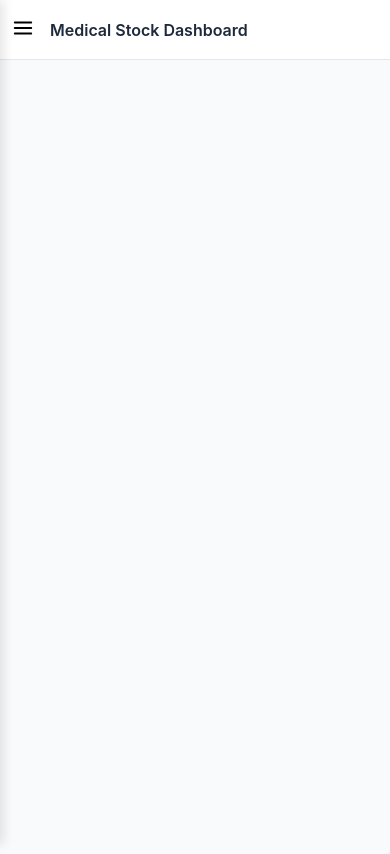
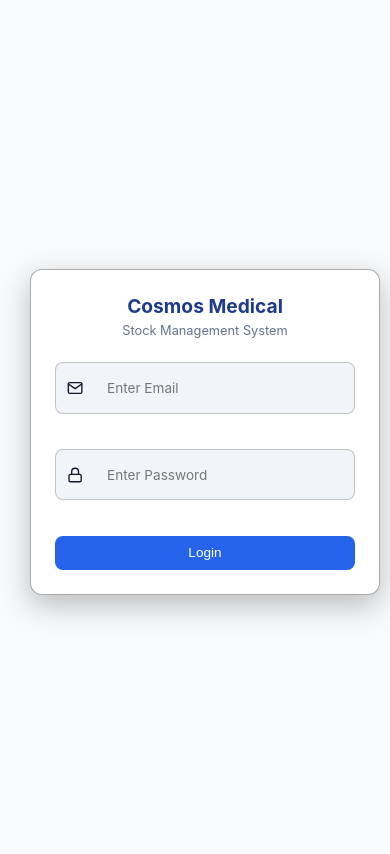
Before and after one commit to anjali123d/cosmos_medical_software, a React (Vite) app in the folder medical-frontend/: page /login in a window 390 px wide. Built offline with nearby package versions, Linux system fonts and the light colour scheme.

Commit message:
login added to software

```diff
--- a/medical-frontend/src/App.css
+++ b/medical-frontend/src/App.css
@@ -75,3 +75,8 @@
         margin-left: 0;
     }
 }
+
+/* Login page full width */
+.login-layout {
+    margin-left: 0 !important;
+}
--- a/medical-frontend/src/App.jsx
+++ b/medical-frontend/src/App.jsx
@@ -1,4 +1,4 @@
-import { BrowserRouter as Router, Routes, Route } from "react-router-dom";
+import { BrowserRouter as Router, Routes, Route, useLocation,Navigate } from "react-router-dom";
 import { useState } from "react";
 import Dashboard from "./pages/Dashboard";
 import AddItem from "./pages/AddItem";
@@ -6,45 +6,88 @@ import AddPatient from "./pages/AddPatient";
 import IssueItem from "./pages/IssueItem";
 import ReturnItem from "./pages/ReturnItem";
 import Sidebar from "./components/Sidebar";
-import Navbar from "./components/Navbar";   // ✅ Add Navbar
+import Navbar from "./components/Navbar";
+import Login from "./components/Login";
+import ProtectedRoute from "./components/ProtectedRoute";
 import "./App.css";
 
-function App() {
+function Layout() {
   const [isSidebarOpen, setSidebarOpen] = useState(false);
+  const location = useLocation();
 
   const toggleSidebar = () => {
     setSidebarOpen(!isSidebarOpen);
   };
 
+  const isLoginPage = location.pathname === "/login";
+
   return (
-    <Router>
-      <div className="app-layout">
+    <div className="app-layout">
 
-        {/* Sidebar */}
+      {/* Sidebar only if NOT login */}
+      {!isLoginPage && (
         <Sidebar
           isOpen={isSidebarOpen}
           toggleSidebar={toggleSidebar}
         />
+      )}
 
-        {/* Main Content */}
-        <div className="main-wrapper">
+      <div className={`main-wrapper ${isLoginPage ? "login-layout" : ""}`}>
 
-          {/* Navbar at top */}
+        {/* Navbar only if NOT login */}
+        {!isLoginPage && (
           <Navbar toggleSidebar={toggleSidebar} />
+        )}
 
-          {/* Page Content */}
-          <div className="page-content">
-            <Routes>
-              <Route path="/" element={<Dashboard />} />
-              <Route path="/add-item" element={<AddItem />} />
-              <Route path="/add-patient" element={<AddPatient />} />
-              <Route path="/issue" element={<IssueItem />} />
-              <Route path="/return" element={<ReturnItem />} />
-            </Routes>
-          </div>
+        <div className="page-content">
+          <Routes>
 
+            <Route path="/login" element={<Login />} />
+
+            <Route path="/" element={
+              <ProtectedRoute>
+                <Dashboard />
+              </ProtectedRoute>
+            } />
+
+            <Route path="/add-item" element={
+              <ProtectedRoute>
+                <AddItem />
+              </ProtectedRoute>
+            } />
+
+            <Route path="/add-patient" element={
+              <ProtectedRoute>
+                <AddPatient />
+              </ProtectedRoute>
+            } />
+
+            <Route path="/issue" element={
+              <ProtectedRoute>
+                <IssueItem />
+              </ProtectedRoute>
+            } />
+
+            <Route path="/return" element={
+              <ProtectedRoute>
+                <ReturnItem />
+              </ProtectedRoute>
+            } />
+
+            {/* Redirect unknown routes */}
+            <Route path="*" element={<Navigate to="/" />} />
+
+          </Routes>
         </div>
       </div>
+    </div>
+  );
+}
+
+function App() {
+  return (
+    <Router>
+      <Layout />
     </Router>
   );
 }
--- /dev/null
+++ b/medical-frontend/src/components/Login.css
@@ -0,0 +1,174 @@
+.login-container {
+    min-height: 100vh;
+    display: flex;
+    justify-content: center;
+    align-items: center;
+    padding: 1rem;
+    position: absolute;
+    z-index: 999;
+    width: 100%;
+}
+
+.login-card {
+    width: 100%;
+    max-width: 380px;
+    background: #ffffff;
+    padding: 2rem;
+    border-radius: 16px;
+    box-shadow: 0 10px 30px rgba(0, 0, 0, 0.253);
+    text-align: center;
+    border: solid 1px rgba(0, 0, 0, 0.336);
+}
+
+.login-header h2 {
+    margin-bottom: 0.3rem;
+    color: #1e3a8a;
+}
+
+.login-header p {
+    font-size: 0.9rem;
+    color: #64748b;
+    margin-bottom: 1.5rem;
+}
+
+.login-form {
+    display: flex;
+    flex-direction: column;
+    gap: 1rem;
+}
+
+.input-group {
+    display: flex;
+    align-items: center;
+    background: #f1f5f9;
+    padding: 0.2rem 0.8rem;
+    border-radius: 8px;
+    gap: 0.5rem;
+    border: solid 1px rgba(0, 0, 0, 0.199);
+}
+
+.input-group input {
+    border: none;
+    outline: none;
+    background: transparent;
+    width: 100%;
+    font-size: 0.95rem;
+}
+
+.login-btn {
+    padding: 0.7rem;
+    background: #2563eb;
+    color: white;
+    border: none;
+    border-radius: 8px;
+    font-weight: 500;
+    cursor: pointer;
+    transition: 0.3s ease;
+}
+
+.login-btn:hover {
+    background: #1d4ed8;
+}
+
+.login-btn:disabled {
+    background: #93c5fd;
+    cursor: not-allowed;
+}
+
+.login-error {
+    background: #fee2e2;
+    color: #dc2626;
+    padding: 0.6rem;
+    border-radius: 6px;
+    font-size: 0.85rem;
+}
+
+.login-footer {
+    margin-top: 1.5rem;
+    font-size: 0.75rem;
+    color: #94a3b8;
+}
+
+/* ===== Responsive Design ===== */
+
+/* Tablet */
+@media (max-width: 768px) {
+
+    .login-card {
+        max-width: 340px;
+        padding: 1.8rem;
+        border-radius: 14px;
+    }
+
+    .login-header h2 {
+        font-size: 1.4rem;
+    }
+
+    .login-header p {
+        font-size: 0.85rem;
+    }
+
+    .input-group {
+        padding: 0.6rem 0.8rem;
+    }
+
+    .login-btn {
+        padding: 0.65rem;
+        font-size: 0.9rem;
+    }
+}
+
+/* Mobile */
+@media (max-width: 480px) {
+
+    .login-container {
+        padding: 1rem;
+    }
+
+    .login-card {
+        max-width: 98%;
+        padding: 1.5rem;
+        border-radius: 12px;
+    }
+
+    .login-header h2 {
+        font-size: 1.2rem;
+    }
+
+    .login-header p {
+        font-size: 0.8rem;
+    }
+
+    .input-group {
+        padding: 0.3rem 0.7rem;
+    }
+
+    .input-group input {
+        font-size: 0.85rem;
+    }
+
+    .login-btn {
+        padding: 0.6rem;
+        font-size: 0.85rem;
+    }
+
+    .login-footer {
+        font-size: 0.7rem;
+    }
+}
+
+/* Extra Small Devices */
+@media (max-width: 360px) {
+
+    .login-card {
+        padding: 1rem;
+    }
+
+    .login-header h2 {
+        font-size: 1.1rem;
+    }
+
+    .input-group {
+        gap: 0.4rem;
+    }
+}
--- /dev/null
+++ b/medical-frontend/src/components/Login.jsx
@@ -0,0 +1,101 @@
+import { useState, useEffect } from "react";
+import "./Login.css";
+import { Mail, Lock } from "react-feather";
+import { useNavigate } from "react-router-dom";
+
+const Login = () => {
+    const navigate = useNavigate();
+
+    const [form, setForm] = useState({
+        email: "",
+        password: ""
+    });
+
+    const [error, setError] = useState("");
+    const [loading, setLoading] = useState(false);
+
+    const STATIC_EMAIL = "admin@cosmosmedical.com";
+    const STATIC_PASSWORD = "Cosmos@2026";
+
+    const handleSubmit = (e) => {
+        e.preventDefault();
+        setError("");
+
+        if (!form.email || !form.password) {
+            setError("All fields are required");
+            return;
+        }
+
+        setLoading(true);
+
+        setTimeout(() => {
+            if (
+                form.email === STATIC_EMAIL &&
+                form.password === STATIC_PASSWORD
+            ) {
+                // Fake token store
+                localStorage.setItem("token", "static-login-success");
+                navigate("/");
+            } else {
+                setError("Invalid email or password");
+            }
+
+            setLoading(false);
+        }, 800); // small delay for better UX
+    };
+    useEffect(() => {
+        const token = localStorage.getItem("token");
+        if (token) {
+            navigate("/");
+        }
+    }, []);
+    return (
+        <div className="login-container">
+            <div className="login-card">
+
+                <div className="login-header">
+                    <h2>Cosmos Medical</h2>
+                    <p>Stock Management System</p>
+                </div>
+
+                <form onSubmit={handleSubmit} className="login-form">
+
+
+
+                    <div className="input-group">
+                        <Mail size={18} />
+                        <input
+                            type="email"
+                            placeholder="Enter Email"
+                            value={form.email}
+                            onChange={(e) =>
+                                setForm({ ...form, email: e.target.value })
+                            }
+                        />
+                    </div>
+
+                    <div className="input-group">
+                        <Lock size={18} />
+                        <input
+                            type="password"
+                            placeholder="Enter Password"
+                            value={form.password}
+                            onChange={(e) =>
+                                setForm({ ...form, password: e.target.value })
+                            }
+                        />
+                    </div>
+
+                    <button className="login-btn" disabled={loading}>
+                        {loading ? "Signing In..." : "Login"}
+                    </button>
+                    {error && <div className="login-error">{error}</div>}
+                </form>
+
+
+            </div>
+        </div>
+    );
+};
+
+export default Login;
--- /dev/null
+++ b/medical-frontend/src/components/ProtectedRoute.jsx
@@ -0,0 +1,13 @@
+import { Navigate } from "react-router-dom";
+
+const ProtectedRoute = ({ children }) => {
+    const token = localStorage.getItem("token");
+
+    if (!token || token === "undefined" || token === "null") {
+        return <Navigate to="/login" replace />;
+    }
+
+    return children;
+};
+
+export default ProtectedRoute;
--- a/medical-frontend/src/components/Sidebar.css
+++ b/medical-frontend/src/components/Sidebar.css
@@ -190,3 +190,35 @@
         color: white;
     }
 }
+
+/* Footer Section */
+.sidebar-footer {
+    margin-top: auto;
+    padding: 0px;
+
+}
+
+/* Logout Button */
+.logout-btn {
+    width: 100%;
+    display: flex;
+    align-items: center;
+    gap: 10px;
+    padding: 15px 15px;
+    background: #fee2e2;
+    color: #b91c1c;
+    border: none;
+    border-radius: 8px;
+    cursor: pointer;
+    transition: 0.3s;
+    font-size: 14px;
+    font-weight: 500;
+}
+
+.logout-btn:hover {
+    background: #fecaca;
+}
+
+.logout-icon {
+    font-size: 16px;
+}
--- a/medical-frontend/src/components/Sidebar.jsx
+++ b/medical-frontend/src/components/Sidebar.jsx
@@ -1,5 +1,5 @@
 import React from 'react';
-import { NavLink } from "react-router-dom";
+import { NavLink, useNavigate } from "react-router-dom";
 import {
     FaHome, FaBoxOpen, FaUserPlus,
     FaExchangeAlt, FaUndo, FaSignOutAlt
@@ -8,9 +8,15 @@ import { Activity, X } from 'react-feather';
 import './Sidebar.css'
 import logo from './../assets/logo.png'
 const Sidebar = ({ isOpen, toggleSidebar }) => {
+
+    const navigate = useNavigate();
     // Add an overlay for mobile so users can click outside to close
     const handleClose = () => {
         if (window.innerWidth <= 992) toggleSidebar();
+    };
+    const handleLogout = () => {
+        localStorage.removeItem("token");
+        navigate("/login");
     };
 
     return (
@@ -24,7 +30,7 @@ const Sidebar = ({ isOpen, toggleSidebar }) => {
                     {/* Header Section */}
                     <div className="sidebar-brand">
                         <div className="brand-logo">
-                            <img src={logo}/>
+                            <img src={logo} />
                         </div>
                         <span className="brand-name">Medical Stock</span>
                         <button className="mobile-close-btn" onClick={toggleSidebar}>
@@ -47,7 +53,12 @@ const Sidebar = ({ isOpen, toggleSidebar }) => {
                             <SidebarLink to="/return" icon={<FaUndo />} label="Return Item" onClick={handleClose} />
                         </div>
                     </nav>
-
+                    <div className="sidebar-footer">
+                        <button className="logout-btn" onClick={handleLogout}>
+                            <FaSignOutAlt className="logout-icon" />
+                            <span>Logout</span>
+                        </button>
+                    </div>
 
                 </div>
             </aside>
```
